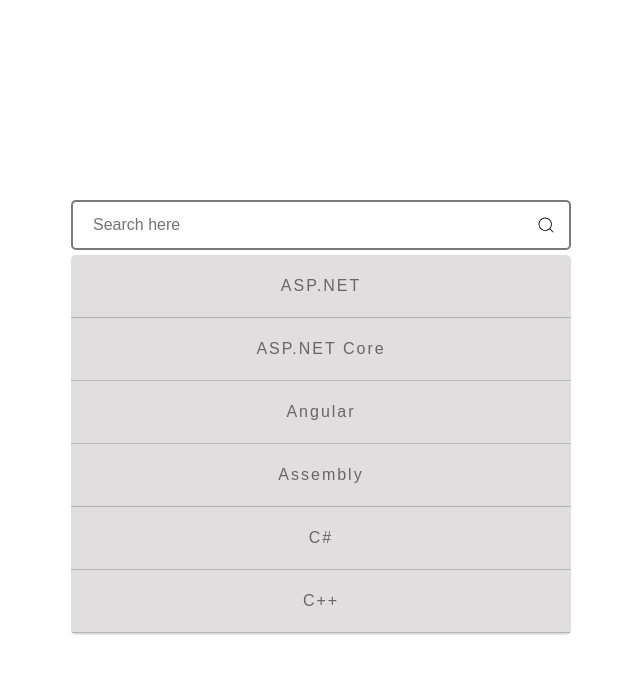
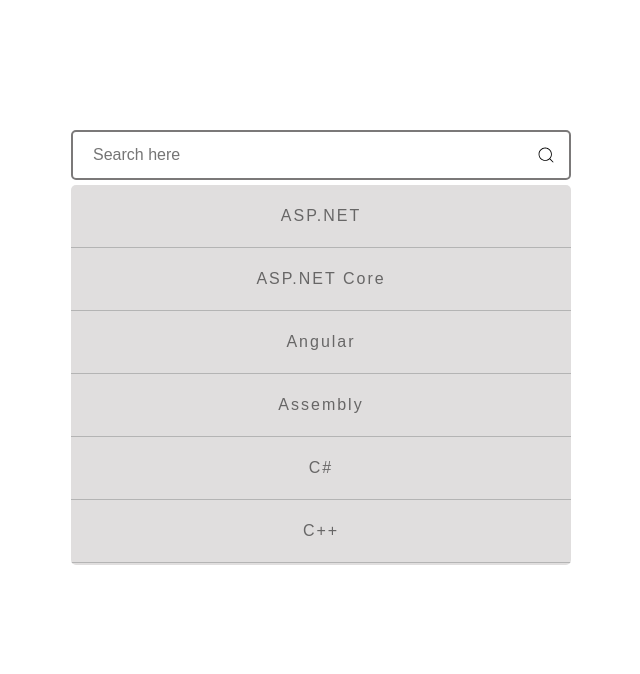
Before and after one commit to iliro6/multi-searching, a React (Vite) app: page / in a window 1280 px wide. Shown: the top 674 px of the page, without its empty margins (319-959 px from the left). Built offline with nearby package versions, Linux system fonts and the light colour scheme.

Commit message:
items component and adding functionality

```diff
--- a/src/App.jsx
+++ b/src/App.jsx
@@ -1,23 +1,65 @@
-import { useEffect } from "react";
 import styled from "styled-components";
-import { data } from "./data";
 import Input from "./components/Input";
 import DropDown from "./components/DropDown";
+import { useSelector } from "react-redux";
+import FinalItems from "./components/FinalItems";
 
 function App() {
+  const { finalItems } = useSelector((store) => store.dropDown);
   return (
     <Wrapper>
-     <Input/>
-     <DropDown/>
+      <div className="items-container">
+        {finalItems.map((item, index) => {
+          return <FinalItems item={item} key={index} />;
+        })}
+      </div>
+      <div className="main-container">
+        <Input />
+        <DropDown />
+      </div>
     </Wrapper>
-  )
+  );
 }
 
 const Wrapper = styled.div`
   display: flex;
   justify-content: center;
-  flex-direction: column;
+  flex-direction: column-reverse;
 
-`
+  .main-container {
+    display: flex;
+    justify-content: center;
+    flex-direction: column;
+  }
+
+  .items-container {
+    margin: 5px auto;
+    display: grid;
+    grid-template-columns: repeat(4, 1fr);
+    justify-content: center;
+    grid-column-gap: 10px;
+    grid-row-gap: 10px;
+    /* margin-left: 70px; */
+  }
+
+  @media (max-width: 580px) {
+    flex-direction: column-reverse;
+    .items-container {
+      margin: 5px 5%;
+      grid-template-columns: repeat(3, 1fr);
+      grid-column-gap: 3px;
+      font-size: 0.4rem;
+    }
+  }
+  @media (max-width: 307px) {
+    .items-container {
+
+      grid-template-columns: repeat(3, 85px);
+      grid-column-gap: 2px;
+      /* grid-row-gap: 1px; */
+      font-size: 0.4rem;
+    }
+  }
+`;
 
 export default App;
--- a/src/components/DropDown.jsx
+++ b/src/components/DropDown.jsx
@@ -2,11 +2,13 @@
 import styled from "styled-components";
 import { useSelector, useDispatch } from "react-redux";
 import { FaRegTired } from "react-icons/fa";
+import { addItem } from "../feature/Drop-down/ddSlice";
 
 const DropDown = () => {
   const { defaultArray, searchedResult } = useSelector(
     (store) => store.dropDown
   );
+  const dispatch  = useDispatch();
   const [state, setState] = useState(false);
 
   useEffect(() => {
@@ -30,6 +32,7 @@
             return (
               <div
                 key={index}
+                onClick={()=>{dispatch(addItem(item))}}
                 className={`single-item ${index === 0 ? "flexible-con" : null}`}
               >
                 <p>{item}</p>
--- /dev/null
+++ b/src/components/FinalItems.jsx
@@ -0,0 +1,62 @@
+import React from "react";
+import styled from "styled-components";
+
+const FinalItems = ({ item }) => {
+  return (
+    <Wrapper>
+      <div className="single-item">
+        <div className="text">{item}</div>
+        <div className="icon"></div>
+      </div>
+    </Wrapper>
+  );
+};
+
+const Wrapper = styled.div`
+  .single-item {
+    margin-right: 20px;
+    text-align: center;
+    padding: 10px 15px;
+    /* padding-left: 5px; */
+    border-radius: 5px;
+    font-size: 0.5rem;
+    background-color: #cdcaca;
+    color: #676666;
+    position: relative;
+  }
+
+  .icon {
+    background-color: #c84747;
+    border-top-right-radius: 5px;
+    border-bottom-right-radius: 5px;
+    height: 100%;
+    width: 20px;
+    position: absolute;
+    right: 0;
+    top: 0;
+  }
+  .text {
+    padding-right: 15px;
+  }
+
+  @media (max-width: 580px) {
+    .single-item {
+      margin-right: 20px;
+      text-align: center;
+      padding: 10px 12px;
+      /* padding-left: 5px; */
+      border-radius: 5px;
+      font-size: 0.5rem;
+      background-color: #cdcaca;
+      color: #676666;
+      position: relative;
+    }
+  }
+  @media (max-width:307px) {
+    .single-item{
+        font-size: 0.3rem;
+    }
+  }
+`;
+
+export default FinalItems;
--- a/src/components/Input.jsx
+++ b/src/components/Input.jsx
@@ -18,7 +18,6 @@
         type="text"
         placeholder="Search here"
       />
-
       <CiSearch className="search" />
     </Wrapper>
   );
@@ -28,7 +27,7 @@
   display: flex;
   justify-content: center;
   align-items: center;
-  margin-top: 200px;
+  margin-top: 130px;
   input {
     background: none;
     width: 500px;
--- a/src/feature/Drop-down/ddSlice.jsx
+++ b/src/feature/Drop-down/ddSlice.jsx
@@ -3,6 +3,7 @@
 const initialState = {
   searchedResult: "",
   defaultArray: data,
+  finalItems: [],
 };
 
 const ddSlice = createSlice({
@@ -13,7 +14,7 @@
       state.searchedResult = action.payload;
     },
     searchForResult: (state, action) => {
-      if(state.searchedResult===""){
+      if (state.searchedResult === "") {
         state.defaultArray = data;
       }
       state.defaultArray = state.defaultArray.filter((item) => {
@@ -22,10 +23,21 @@
           .toLowerCase()
           .startsWith(state.searchedResult.toLowerCase());
       });
-      console.log(data);
+
+    },
+    addItem: (state, action) => {
+     if(state.finalItems.includes(action.payload)){
+      null
+     }
+     else if (state.finalItems.length >=8){
+      null
+     }
+     else{
+      state.finalItems.push(action.payload);
+     }
     },
   },
 });
 
 export default ddSlice.reducer;
-export const { getInputValue, searchForResult } = ddSlice.actions;
+export const { getInputValue, searchForResult, addItem } = ddSlice.actions;
--- a/src/store.jsx
+++ b/src/store.jsx
@@ -1,5 +1,6 @@
 import { configureStore } from "@reduxjs/toolkit";
 import ddSlice from "./feature/Drop-down/ddSlice";
+
 export const store = configureStore({
   reducer: {
    dropDown:ddSlice,
```
